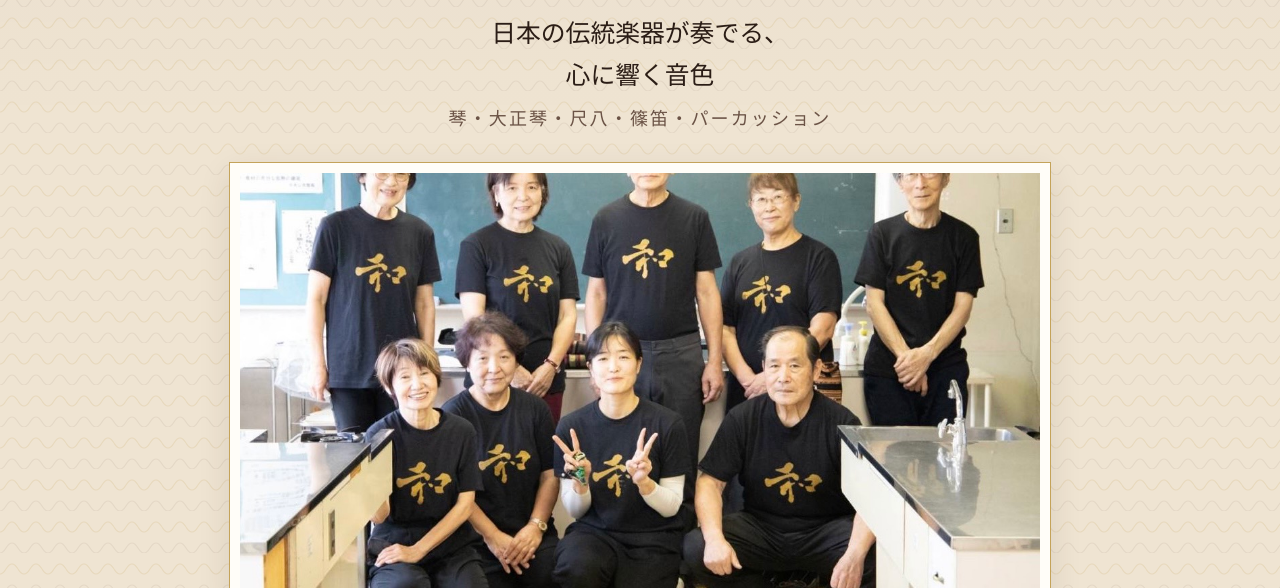
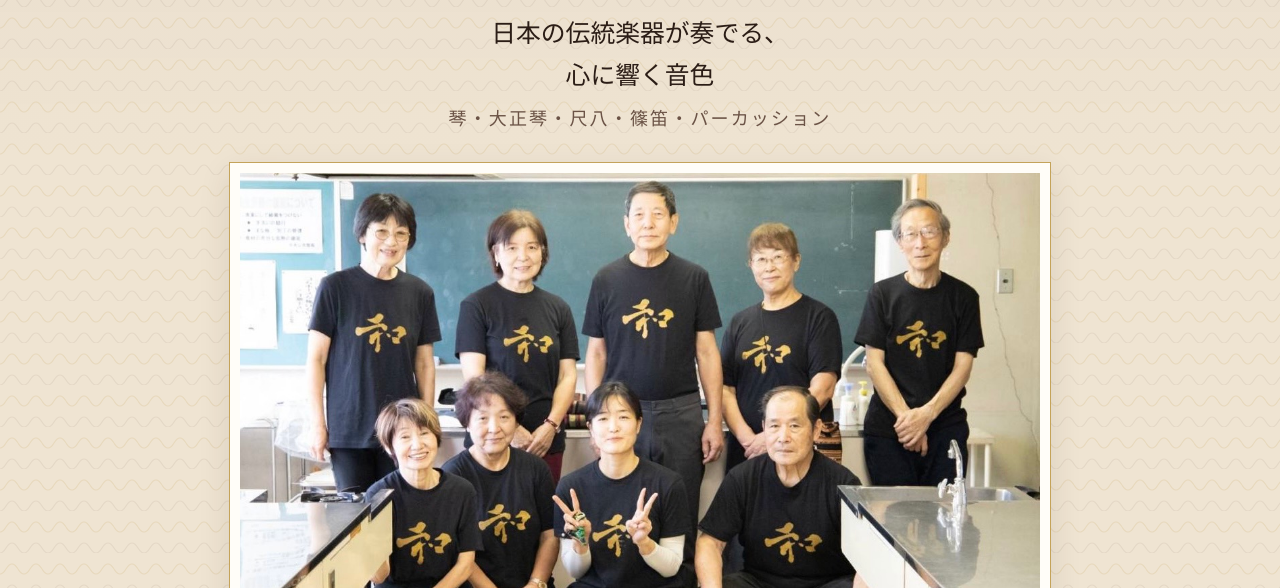
Before and after one commit to ytakan36-design/wanohibiki, a plain HTML site: page index.html in a window 1280 px wide. Shown: the part 364-952 px from the top of the page. Drawn offline with Linux system fonts and the light colour scheme.

Commit message:
Update style.css

```diff
--- a/style.css
+++ b/style.css
@@ -315,7 +315,7 @@ html[lang="en"] .logo-text {
 }
 
 .hero-photo img {
-  height: min(52vw, 420px);
+  height: min(52vw, 540px);
 }
 
 .hero-photo.is-empty img,
```
